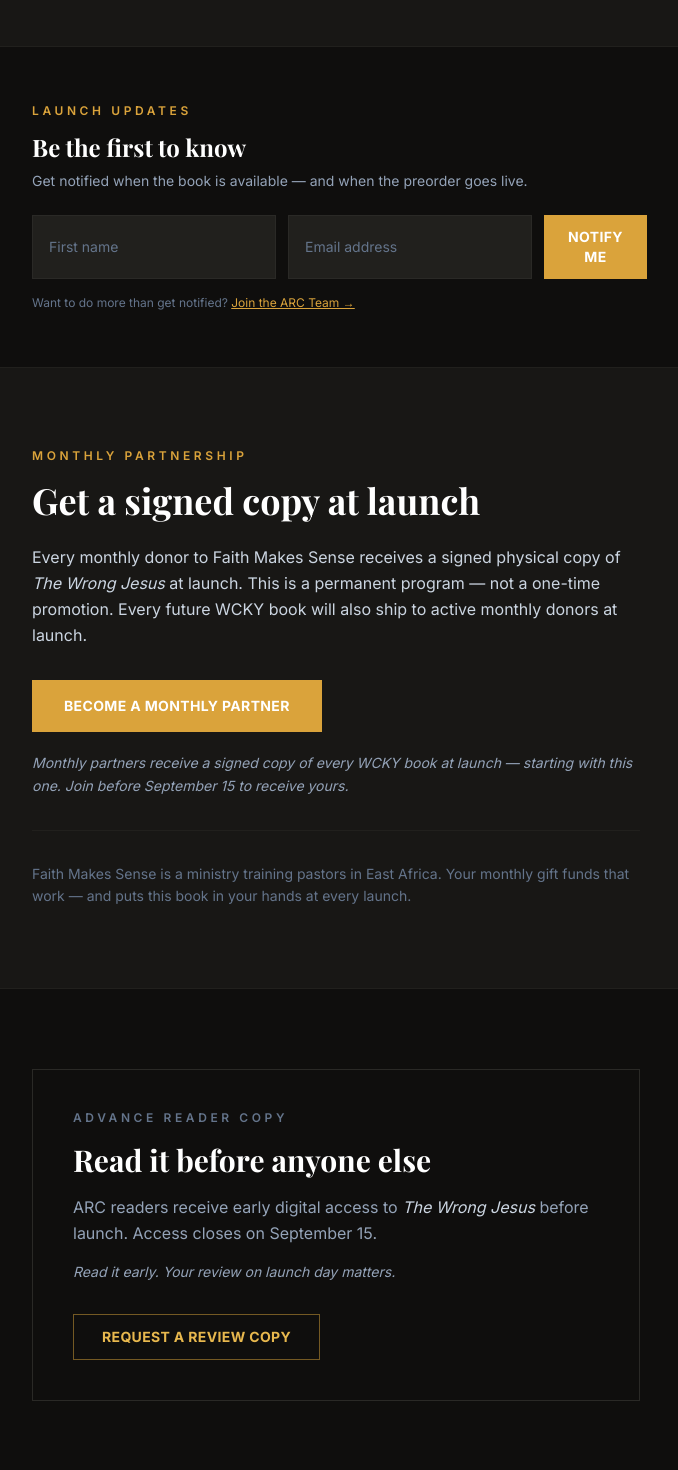
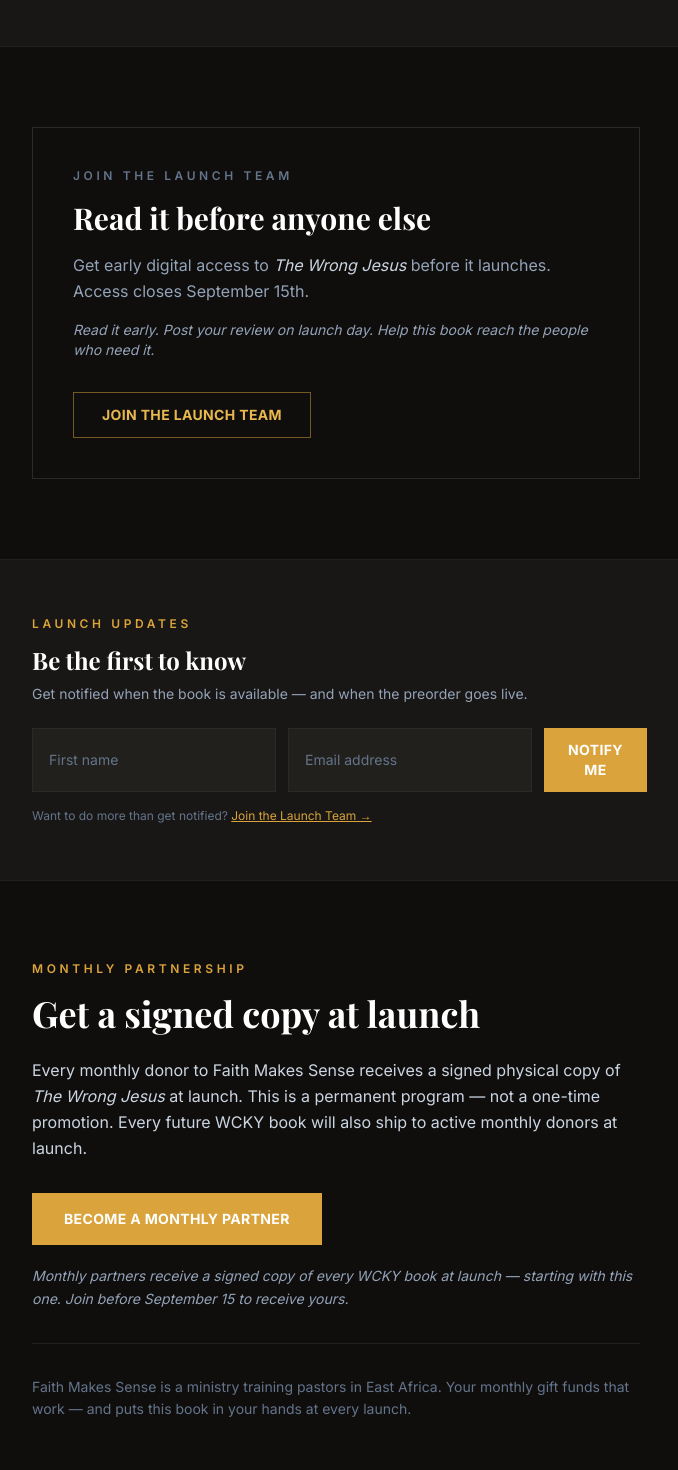
Before and after one commit to byomes/wcky, a Next.js app: page /thewrongjesus in a window 1280 px wide. Shown: the part 960-2430 px from the top of the page, without its empty margins (304-982 px from the left). Built offline with nearby package versions, Linux system fonts and the light colour scheme; a web font is replaced by a local one.

Commit message:
feat: reposition ARC section as Launch Team CTA on TWJ launch page
Move the ARC section above the email capture and donor sections so it's
the first CTA after the book description, and rebrand its copy as
"Join the Launch Team" for consistency with the small-print link in the
email capture section.

```diff
--- a/src/app/thewrongjesus/page.tsx
+++ b/src/app/thewrongjesus/page.tsx
@@ -84,8 +84,39 @@
         </div>
       </section>
 
+      {/* PRIMARY CTA — ARC / Launch Team */}
+      <section className="bg-navy-950 py-16 lg:py-20 border-t border-navy-800">
+        <div className="max-w-2xl mx-auto px-6 lg:px-8">
+          <div className="border border-navy-700 p-8 lg:p-10">
+            <p className="text-slate-500 text-xs tracking-[0.3em] uppercase font-semibold mb-4">
+              Join the Launch Team
+            </p>
+            <h2 className="font-serif text-2xl lg:text-3xl font-bold text-white leading-tight mb-4">
+              Read it before anyone else
+            </h2>
+            <p className="text-slate-400 leading-relaxed mb-4">
+              Get early digital access to{' '}
+              <em className="text-slate-300">The Wrong Jesus</em> before it launches. Access
+              closes September 15th.
+            </p>
+            <p className="text-slate-400 text-sm mb-8">
+              <em>
+                Read it early. Post your review on launch day. Help this book reach the people who
+                need it.
+              </em>
+            </p>
+            <Link
+              href="/arc"
+              className="inline-flex items-center justify-center px-7 py-3 border border-gold-500/50 text-gold-400 text-sm font-bold tracking-wide uppercase hover:border-gold-400 hover:text-gold-300 transition-colors duration-200"
+            >
+              Join the Launch Team
+            </Link>
+          </div>
+        </div>
+      </section>
+
       {/* EMAIL CAPTURE */}
-      <section className="bg-navy-950 py-14 border-t border-navy-800">
+      <section className="bg-navy-900 py-14 border-t border-navy-800">
         <div className="max-w-2xl mx-auto px-6 lg:px-8">
           <p className="text-gold-500 text-xs tracking-[0.3em] uppercase font-semibold mb-3">
             Launch Updates
@@ -100,14 +131,14 @@
           <p className="text-slate-500 text-xs mt-4">
             Want to do more than get notified?{' '}
             <Link href="/arc" className="text-gold-500 hover:text-gold-400 underline">
-              Join the ARC Team →
+              Join the Launch Team →
             </Link>
           </p>
         </div>
       </section>
 
-      {/* PRIMARY CTA — FMS Monthly Donor */}
-      <section className="bg-navy-900 py-16 lg:py-20 border-t border-navy-800">
+      {/* SECONDARY CTA — FMS Monthly Donor */}
+      <section className="bg-navy-950 py-16 lg:py-20 border-t border-navy-800">
         <div className="max-w-2xl mx-auto px-6 lg:px-8">
           <p className="text-gold-500 text-xs tracking-[0.3em] uppercase font-semibold mb-4">
             Monthly Partnership
@@ -141,34 +172,6 @@
         </div>
       </section>
 
-      {/* SECONDARY CTA — ARC Reader */}
-      <section className="bg-navy-950 py-16 lg:py-20 border-t border-navy-800">
-        <div className="max-w-2xl mx-auto px-6 lg:px-8">
-          <div className="border border-navy-700 p-8 lg:p-10">
-            <p className="text-slate-500 text-xs tracking-[0.3em] uppercase font-semibold mb-4">
-              Advance Reader Copy
-            </p>
-            <h2 className="font-serif text-2xl lg:text-3xl font-bold text-white leading-tight mb-4">
-              Read it before anyone else
-            </h2>
-            <p className="text-slate-400 leading-relaxed mb-4">
-              ARC readers receive early digital access to{' '}
-              <em className="text-slate-300">The Wrong Jesus</em> before launch. Access closes on
-              September 15.
-            </p>
-            <p className="text-slate-400 text-sm mb-8">
-              <em>Read it early. Your review on launch day matters.</em>
-            </p>
-            <Link
-              href="/arc"
-              className="inline-flex items-center justify-center px-7 py-3 border border-gold-500/50 text-gold-400 text-sm font-bold tracking-wide uppercase hover:border-gold-400 hover:text-gold-300 transition-colors duration-200"
-            >
-              Request a Review Copy
-            </Link>
-          </div>
-        </div>
-      </section>
-
       {/* TERTIARY CTA — Amazon preorder (hidden until live) */}
       {AMAZON_LIVE && (
         <section className="bg-navy-900 py-16 border-t border-navy-800">
```
